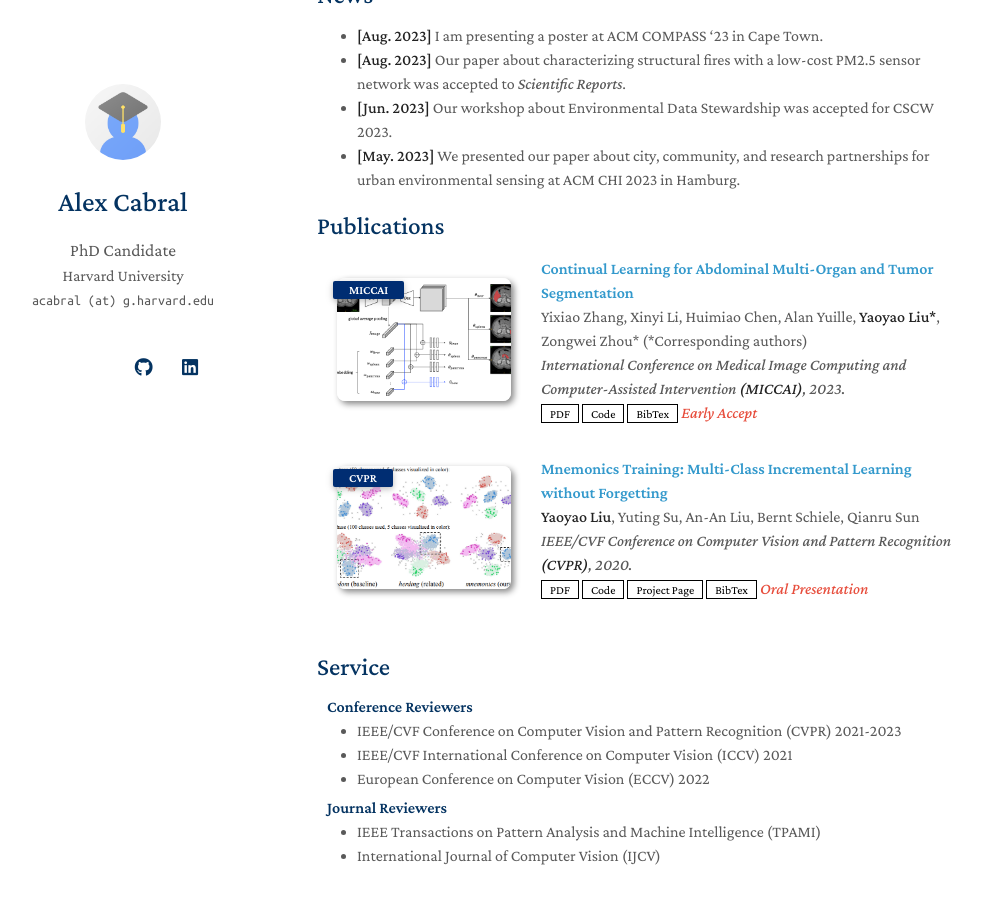
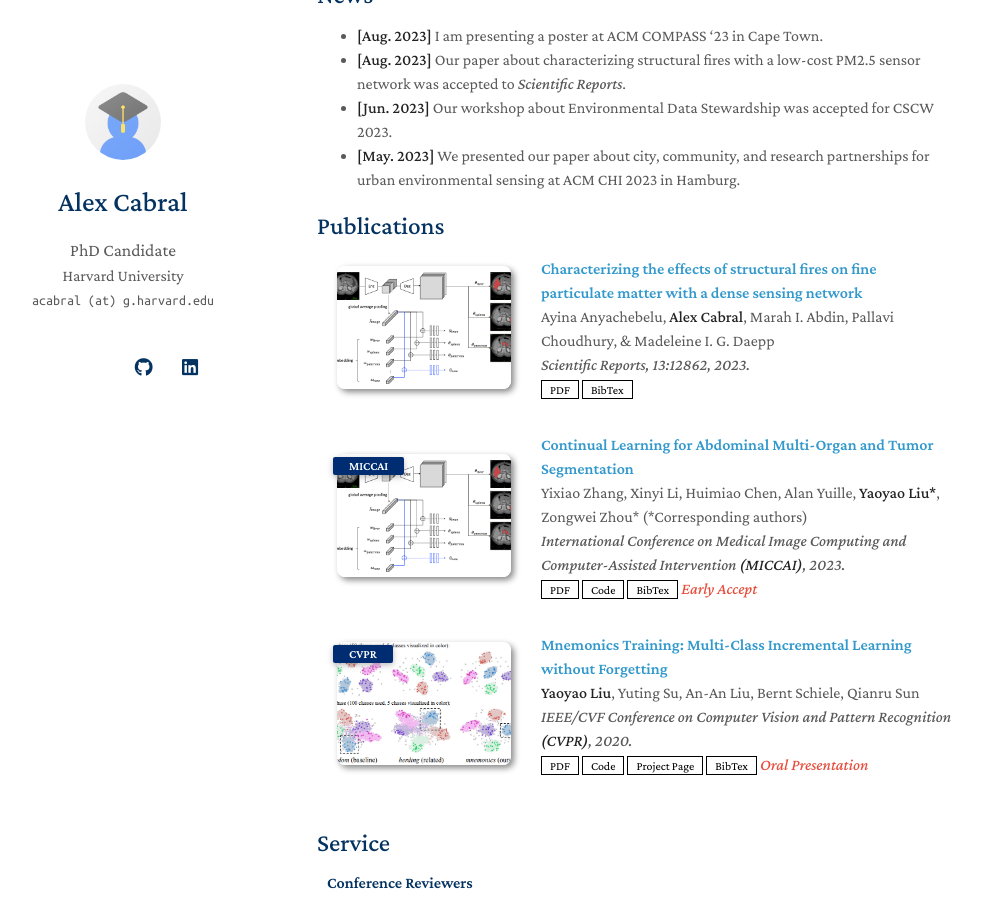
Before and after one commit to a-cabral/a-cabral.github.io, a Jekyll site: the page built from index.md, in a window 1280 px wide and 900 px high, scrolled down 398 px. Shown: the whole window, without its empty margins (153-1135 px from the left). Built offline with Jekyll 4.4.1, drawn with Linux system fonts in a browser that asks for light colours; nearby versions of some CDN libraries; a style sheet for code colours, icons or effects is not loaded; our own code applies the rules of GitHub Pages for plain Markdown files.

Commit message:
Update publications.yml

```diff
--- a/_data/publications.yml
+++ b/_data/publications.yml
@@ -1,4 +1,12 @@
 main:
+
+  - title: Characterizing the effects of structural fires on fine particulate matter with a dense sensing network
+    authors: Ayina Anyachebelu, <strong>Alex Cabral</strong>, Marah I. Abdin, Pallavi Choudhury, & Madeleine I. G. Daepp
+    #conference_short: MICCAI
+    conference: Scientific Reports, 13:12862, 2023.
+    pdf: https://www.nature.com/articles/s41598-023-38392-3.pdf
+    bibtex: https://bib.yliu.me/MICCAI23.txt
+    image: ./assets/img/teaser_example_2.png
 
   - title: Continual Learning for Abdominal Multi-Organ and Tumor Segmentation
     authors: Yixiao Zhang, Xinyi Li, Huimiao Chen, Alan Yuille, <strong>Yaoyao Liu*</strong>, Zongwei Zhou* (*Corresponding authors)
```
